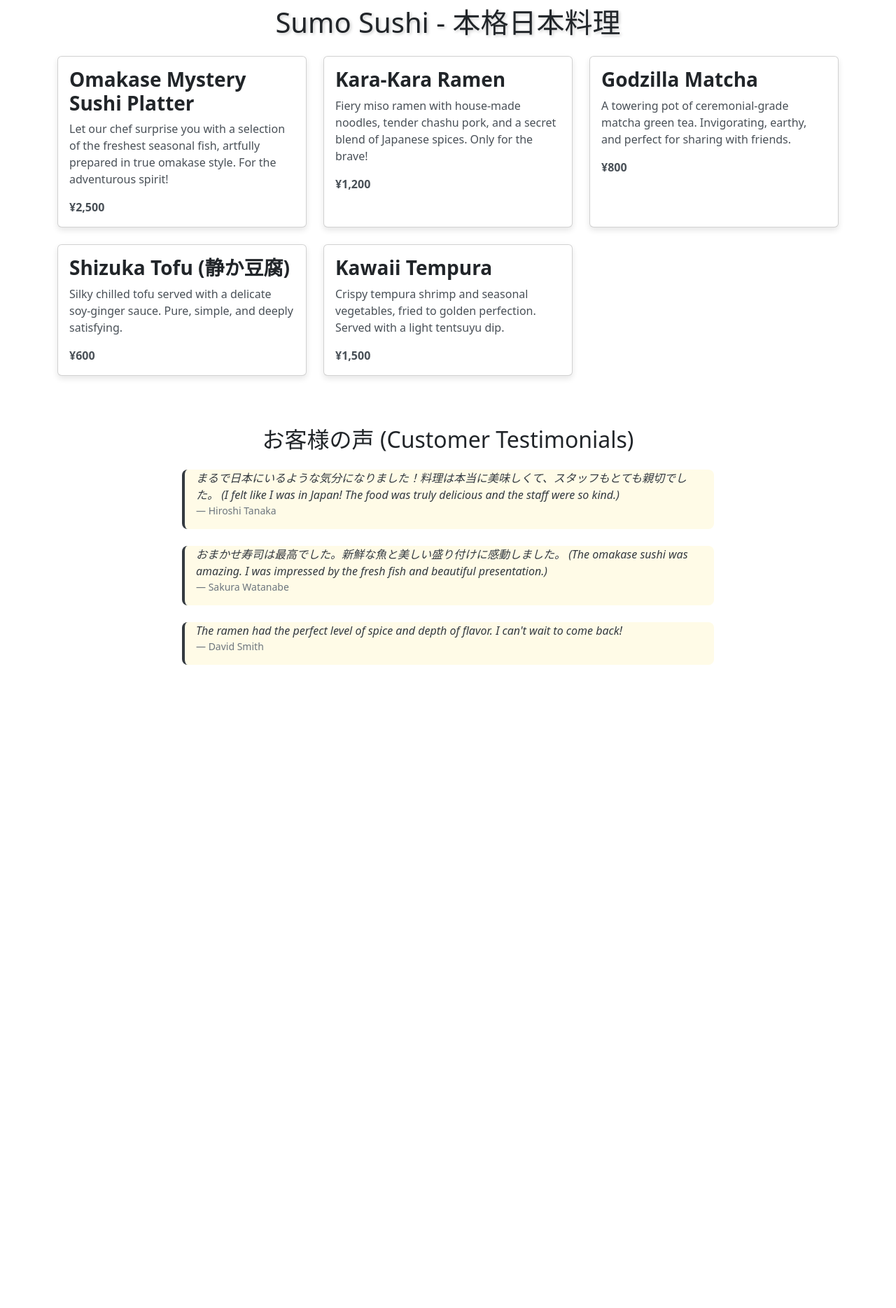
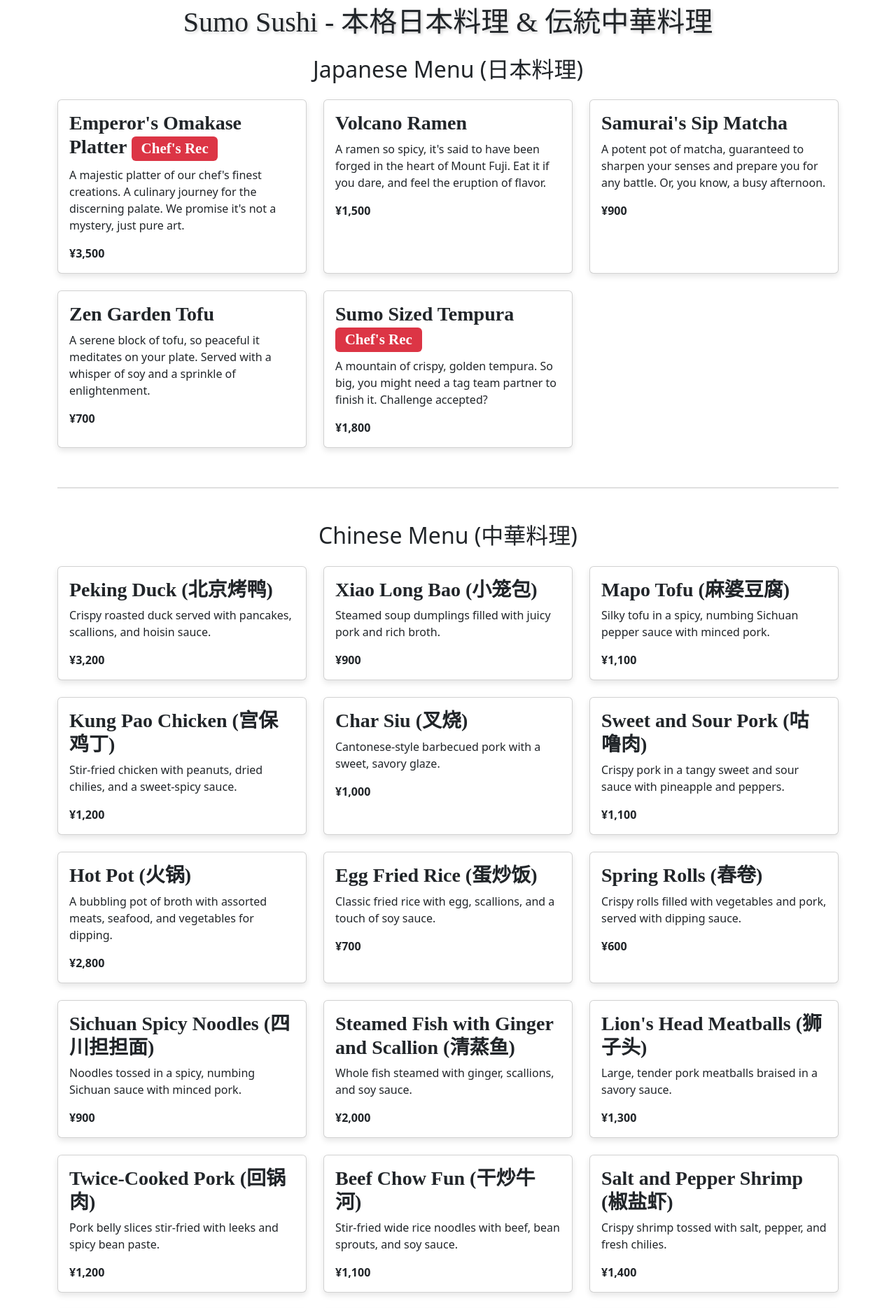
Before and after one commit to reubensebastian8/MWBPUB, a React (Create React App) app in the folder japanese-menu/: page / in a window 1280 px wide. Shown: the part 40-1909 px from the top of the page at 70% size. Before the commit the page ends 1014 px from the top, so only its background shows below. Built offline with nearby package versions, Linux system fonts and the light colour scheme.

Commit message:
JapanMessage01

```diff
--- a/japanese-menu/src/components/Menu.css
+++ b/japanese-menu/src/components/Menu.css
@@ -1,3 +1,5 @@
+@import url('https://fonts.googleapis.com/css2?family=Noto+Serif+JP:wght@400;700&display=swap');
+
 body {
   background-color: #f8f9fa;
   font-family: 'Georgia', serif;
@@ -14,18 +16,16 @@ body {
   transform: scale(1.05);
 }
 
-.card-title {
-  color: #343a40;
-  font-weight: bold;
+h1 {
+    color: #d32f2f;
+    text-shadow: 2px 2px 4px rgba(0,0,0,0.2);
+    font-family: 'Noto Serif JP', serif;
 }
 
-.card-text {
-  color: #495057;
-}
-
-h1 {
-    color: #343a40;
-    text-shadow: 2px 2px 4px rgba(0,0,0,0.2);
+.card-title {
+  color: #d32f2f;
+  font-weight: bold;
+  font-family: 'Noto Serif JP', serif;
 }
 
 .card:focus, article:focus, blockquote:focus {
@@ -49,3 +49,13 @@ blockquote {
   clip: rect(0,0,0,0);
   border: 0;
 }
+
+.menu-section {
+  margin-bottom: 3rem;
+  padding-bottom: 2rem;
+  border-bottom: 2px solid #e0e0e0;
+}
+
+.menu-section:last-of-type {
+  border-bottom: none;
+}
--- a/japanese-menu/src/components/Menu.js
+++ b/japanese-menu/src/components/Menu.js
@@ -1,32 +1,57 @@
 import React from 'react';
 import './Menu.css';
 
-const menuItems = [
+const japaneseMenuItems = [
   {
-    name: "Omakase Mystery Sushi Platter",
-    description: "Let our chef surprise you with a selection of the freshest seasonal fish, artfully prepared in true omakase style. For the adventurous spirit!",
-    price: "¥2,500"
+    name: "Emperor's Omakase Platter",
+    description: "A majestic platter of our chef's finest creations. A culinary journey for the discerning palate. We promise it's not a mystery, just pure art.",
+    price: "¥3,500",
+    recommended: true
   },
   {
-    name: "Kara-Kara Ramen",
-    description: "Fiery miso ramen with house-made noodles, tender chashu pork, and a secret blend of Japanese spices. Only for the brave!",
-    price: "¥1,200"
+    name: "Volcano Ramen",
+    description: "A ramen so spicy, it's said to have been forged in the heart of Mount Fuji. Eat it if you dare, and feel the eruption of flavor.",
+    price: "¥1,500"
   },
   {
-    name: "Godzilla Matcha",
-    description: "A towering pot of ceremonial-grade matcha green tea. Invigorating, earthy, and perfect for sharing with friends.",
-    price: "¥800"
+    name: "Samurai's Sip Matcha",
+    description: "A potent pot of matcha, guaranteed to sharpen your senses and prepare you for any battle. Or, you know, a busy afternoon.",
+    price: "¥900"
   },
   {
-    name: "Shizuka Tofu (静か豆腐)",
-    description: "Silky chilled tofu served with a delicate soy-ginger sauce. Pure, simple, and deeply satisfying.",
-    price: "¥600"
+    name: "Zen Garden Tofu",
+    description: "A serene block of tofu, so peaceful it meditates on your plate. Served with a whisper of soy and a sprinkle of enlightenment.",
+    price: "¥700"
   },
   {
-    name: "Kawaii Tempura",
-    description: "Crispy tempura shrimp and seasonal vegetables, fried to golden perfection. Served with a light tentsuyu dip.",
-    price: "¥1,500"
+    name: "Sumo Sized Tempura",
+    description: "A mountain of crispy, golden tempura. So big, you might need a tag team partner to finish it. Challenge accepted?",
+    price: "¥1,800",
+    recommended: true
   }
+];
+
+const chineseMenuItems = [
+  { name: "Peking Duck (北京烤鸭)", description: "Crispy roasted duck served with pancakes, scallions, and hoisin sauce.", price: "¥3,200" },
+  { name: "Xiao Long Bao (小笼包)", description: "Steamed soup dumplings filled with juicy pork and rich broth.", price: "¥900" },
+  { name: "Mapo Tofu (麻婆豆腐)", description: "Silky tofu in a spicy, numbing Sichuan pepper sauce with minced pork.", price: "¥1,100" },
+  { name: "Kung Pao Chicken (宫保鸡丁)", description: "Stir-fried chicken with peanuts, dried chilies, and a sweet-spicy sauce.", price: "¥1,200" },
+  { name: "Char Siu (叉烧)", description: "Cantonese-style barbecued pork with a sweet, savory glaze.", price: "¥1,000" },
+  { name: "Sweet and Sour Pork (咕噜肉)", description: "Crispy pork in a tangy sweet and sour sauce with pineapple and peppers.", price: "¥1,100" },
+  { name: "Hot Pot (火锅)", description: "A bubbling pot of broth with assorted meats, seafood, and vegetables for dipping.", price: "¥2,800" },
+  { name: "Egg Fried Rice (蛋炒饭)", description: "Classic fried rice with egg, scallions, and a touch of soy sauce.", price: "¥700" },
+  { name: "Spring Rolls (春卷)", description: "Crispy rolls filled with vegetables and pork, served with dipping sauce.", price: "¥600" },
+  { name: "Sichuan Spicy Noodles (四川担担面)", description: "Noodles tossed in a spicy, numbing Sichuan sauce with minced pork.", price: "¥900" },
+  { name: "Steamed Fish with Ginger and Scallion (清蒸鱼)", description: "Whole fish steamed with ginger, scallions, and soy sauce.", price: "¥2,000" },
+  { name: "Lion's Head Meatballs (狮子头)", description: "Large, tender pork meatballs braised in a savory sauce.", price: "¥1,300" },
+  { name: "Twice-Cooked Pork (回锅肉)", description: "Pork belly slices stir-fried with leeks and spicy bean paste.", price: "¥1,200" },
+  { name: "Beef Chow Fun (干炒牛河)", description: "Stir-fried wide rice noodles with beef, bean sprouts, and soy sauce.", price: "¥1,100" },
+  { name: "Salt and Pepper Shrimp (椒盐虾)", description: "Crispy shrimp tossed with salt, pepper, and fresh chilies.", price: "¥1,400" },
+  { name: "Century Egg and Pork Congee (皮蛋瘦肉粥)", description: "Rice porridge with preserved egg and tender pork.", price: "¥800" },
+  { name: "Stir-Fried Bok Choy (清炒白菜)", description: "Fresh bok choy stir-fried with garlic.", price: "¥700" },
+  { name: "Dan Dan Noodles (担担面)", description: "Spicy Sichuan noodles with minced pork and pickled vegetables.", price: "¥900" },
+  { name: "Lotus Leaf Sticky Rice (荷叶饭)", description: "Sticky rice with chicken, mushrooms, and sausage, steamed in a lotus leaf.", price: "¥1,000" },
+  { name: "Red Bean Buns (豆沙包)", description: "Steamed buns filled with sweet red bean paste.", price: "¥600" }
 ];
 
 const testimonials = [
@@ -47,15 +72,31 @@ const testimonials = [
 const Menu = () => {
   return (
     <main role="main" className="container mt-5">
-      <h1 className="text-center mb-4" tabIndex="0">Sumo Sushi - 本格日本料理</h1>
-      <section aria-labelledby="menu-heading">
-        <h2 id="menu-heading" className="sr-only">Menu</h2>
+      <h1 className="text-center mb-4" tabIndex="0">Sumo Sushi - 本格日本料理 & 伝統中華料理</h1>
+      <section aria-labelledby="japanese-menu-heading" className="menu-section">
+        <h2 id="japanese-menu-heading" className="text-center mb-4">Japanese Menu (日本料理)</h2>
         <div className="row">
-          {menuItems.map((item, index) => (
+          {japaneseMenuItems.map((item, index) => (
             <article className="col-lg-4 col-md-6 mb-4" key={index} tabIndex="0" aria-label={item.name}>
               <div className="card h-100">
                 <div className="card-body">
-                  <h3 className="card-title">{item.name}</h3>
+                  <h3 className="card-title">{item.name} {item.recommended && <span className="badge bg-danger">Chef's Rec</span>}</h3>
+                  <p className="card-text">{item.description}</p>
+                  <p className="card-text"><strong>{item.price}</strong></p>
+                </div>
+              </div>
+            </article>
+          ))}
+        </div>
+      </section>
+      <section aria-labelledby="chinese-menu-heading" className="menu-section">
+        <h2 id="chinese-menu-heading" className="text-center mb-4">Chinese Menu (中華料理)</h2>
+        <div className="row">
+          {chineseMenuItems.map((item, index) => (
+            <article className="col-lg-4 col-md-6 mb-4" key={index} tabIndex="0" aria-label={item.name}>
+              <div className="card h-100">
+                <div className="card-body">
+                  <h3 className="card-title">{item.name} {item.recommended && <span className="badge bg-danger">Chef's Rec</span>}</h3>
                   <p className="card-text">{item.description}</p>
                   <p className="card-text"><strong>{item.price}</strong></p>
                 </div>
@@ -75,6 +116,12 @@ const Menu = () => {
           ))}
         </div>
       </section>
+      <footer className="text-center mt-5">
+        <p><strong>Sumo Sushi</strong></p>
+        <p>123 Fake Street, Tokyo, Japan</p>
+        <p>+81 123-456-7890</p>
+        <p>&copy; 2025 Sumo Sushi. All Rights Reserved.</p>
+      </footer>
     </main>
   );
 };
```
